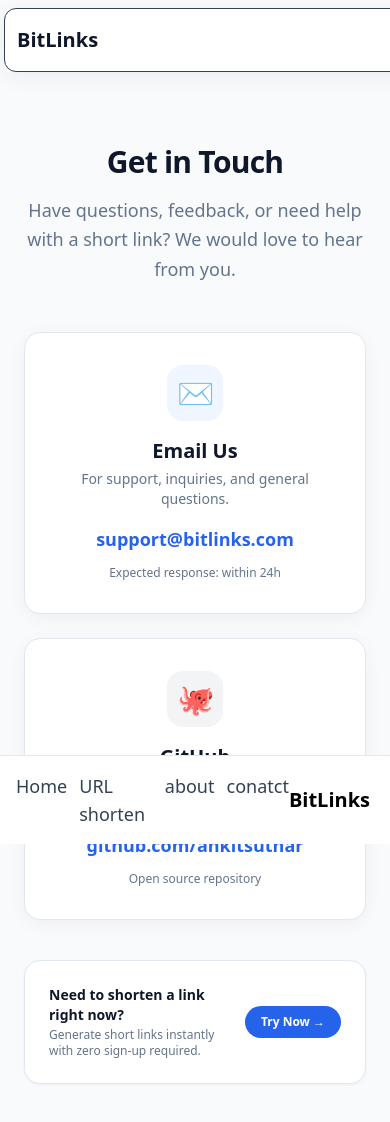
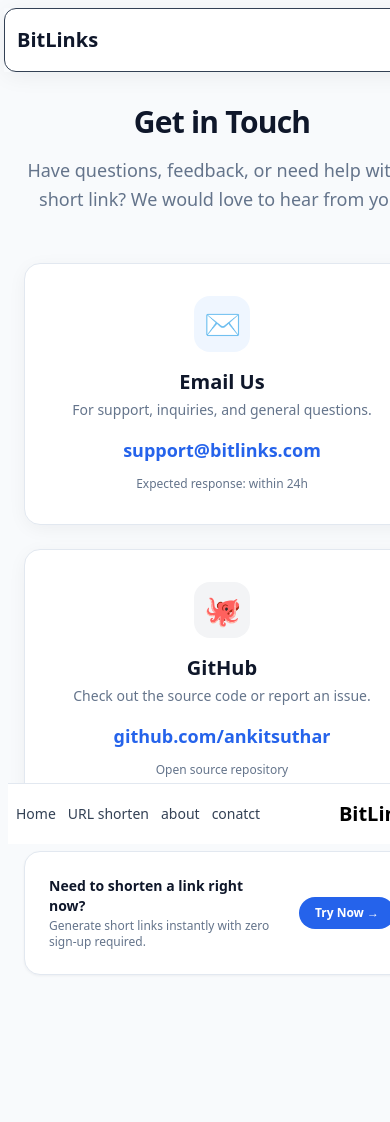
Before and after one commit to ankitsuthar72747-hash/bitlinks, a Next.js app: page /Contact in a window 390 px wide. Shown: the top 1122 px of the page. After the commit the page ends 1055 px from the top, so only its background shows below. Built offline with nearby package versions, Linux system fonts and the light colour scheme.

Commit message:
responsive fix

```diff
--- a/app/About/page.js
+++ b/app/About/page.js
@@ -9,7 +9,7 @@
 
 export default function About() {
   return (
-    <div className="max-w-6xl mx-auto px-6 py-12 flex flex-col items-center ">
+    <div className="md:max-w-6xl w-108 py-6 px-3  md:mx-auto md:px-6 md:py-12 flex flex-col items-center not-md:pl-6 ">
       {/* Hero Header */}
       <div className="text-center max-w-2xl mb-10">
         <h1 className="text-3xl md:text-4xl font-extrabold text-heading tracking-tight mb-4">
--- a/app/Contact/page.js
+++ b/app/Contact/page.js
@@ -9,7 +9,7 @@
 
 export default function Contact() {
   return (
-    <div className="max-w-4xl mx-auto px-6 py-16 flex flex-col items-center">
+    <div className="md:max-w-4xl w-108 md:mx-auto py-6 px-3 not-md:pl-6 md:px-6 md:py-16 flex flex-col items-center">
       {/* Header */}
       <div className="text-center max-w-xl mb-12">
         <h1 className="text-3xl md:text-4xl font-extrabold text-heading tracking-tight mb-4">
@@ -63,7 +63,7 @@
       </div>
 
       {/* Quick FAQ / Help Note */}
-      <div className="not-md:mb-10 w-full max-w-2xl bg-surface border border-border-light rounded-2xl p-6 shadow-sm flex items-center justify-between gap-4">
+      <div className="not-md:mb-14 w-full max-w-2xl bg-surface border border-border-light rounded-2xl p-6 shadow-sm flex items-center justify-between gap-4">
         <div>
           <h4 className="font-bold text-heading text-sm">Need to shorten a link right now?</h4>
           <p className="text-muted text-xs mt-0.5">Generate short links instantly with zero sign-up required.</p>
--- a/app/shorten/page.js
+++ b/app/shorten/page.js
@@ -37,7 +37,7 @@
   };
   return (
     <>
-    <div className="border border-light mx-auto w-[85%] max-w-100 md:max-w-lg my-20 bg-surface p-10 rounded-xl shadow-card  flex  flex-col gap-6">
+    <div className="border border-light md:mx-auto w-[85%] max-w-108 not-md:ml-8 md:max-w-lg my-20 bg-surface p-10 rounded-xl shadow-card  flex  flex-col gap-6">
       <h1 className="font-bold text-xl md:text-2xl text-center">{`Generate Your Short URL's`}</h1>
       <div className="flex flex-col gap-3 w-full">
         <input
--- a/components/Footer.js
+++ b/components/Footer.js
@@ -4,16 +4,16 @@
 
 const Footer = () => {
   return (
-    <footer className="bg-surface flex fixed bottom-0 left-0 w-full mx-auto justify-center items-center border-t border-border-light py-4 z-50">
+    <footer className="bg-surface flex fixed bottom-0 left-2 w-108 md:mx-auto justify-center items-center border-t border-border-light py-4 z-50">
   {/* <div className="max-w-5xl mx-auto px-6 flex justify-between items-center text-sm text-muted">
     <p>© 2026 BitLinks</p> */}
-    <ul className="flex gap-3 not-md:ml-4 md:gap-8 w-100 md:w-2/3 text-lg">
+    <ul className="flex gap-3 not-md:ml-2 md:gap-8 w-100 md:w-2/3 text-sm md:text-lg">
       <Link href={"/"}><li>Home</li></Link>
       <Link href={"/shorten"}><li>URL shorten</li></Link>
       <Link href={"/about"}><li>about</li></Link>
       <Link href={"/contact"}><li>conatct</li></Link>
     </ul>
-    <div className='text-xl font-bold me-5 md:mr-14 text-black'>
+    <div className='text-xl font-bold me-5 md:mr- text-black'>
         BitLinks
     </div>
 </footer>
--- a/components/Navbar.js
+++ b/components/Navbar.js
@@ -52,9 +52,7 @@
           </li>
         </ul>
 
-
         {/*                          on mobile                   */}
-
 
         <button
           onClick={() => setIsOpen(!isOpen)}
@@ -106,7 +104,7 @@
           <Link href="/Contact" onClick={() => setIsOpen(false)}>
             Contact Us
           </Link>
-           <div className="pt-3 border-t border-light flex gap-3 text-inverse text-center text-sm">
+          <div className="pt-3 border-t border-light flex gap-3 text-inverse text-center text-sm">
             <Link
               href="/shorten"
               onClick={() => setIsOpen(false)}
@@ -124,7 +122,6 @@
             </Link>
           </div>
         </div>
-
       )}
     </nav>
   );
```
